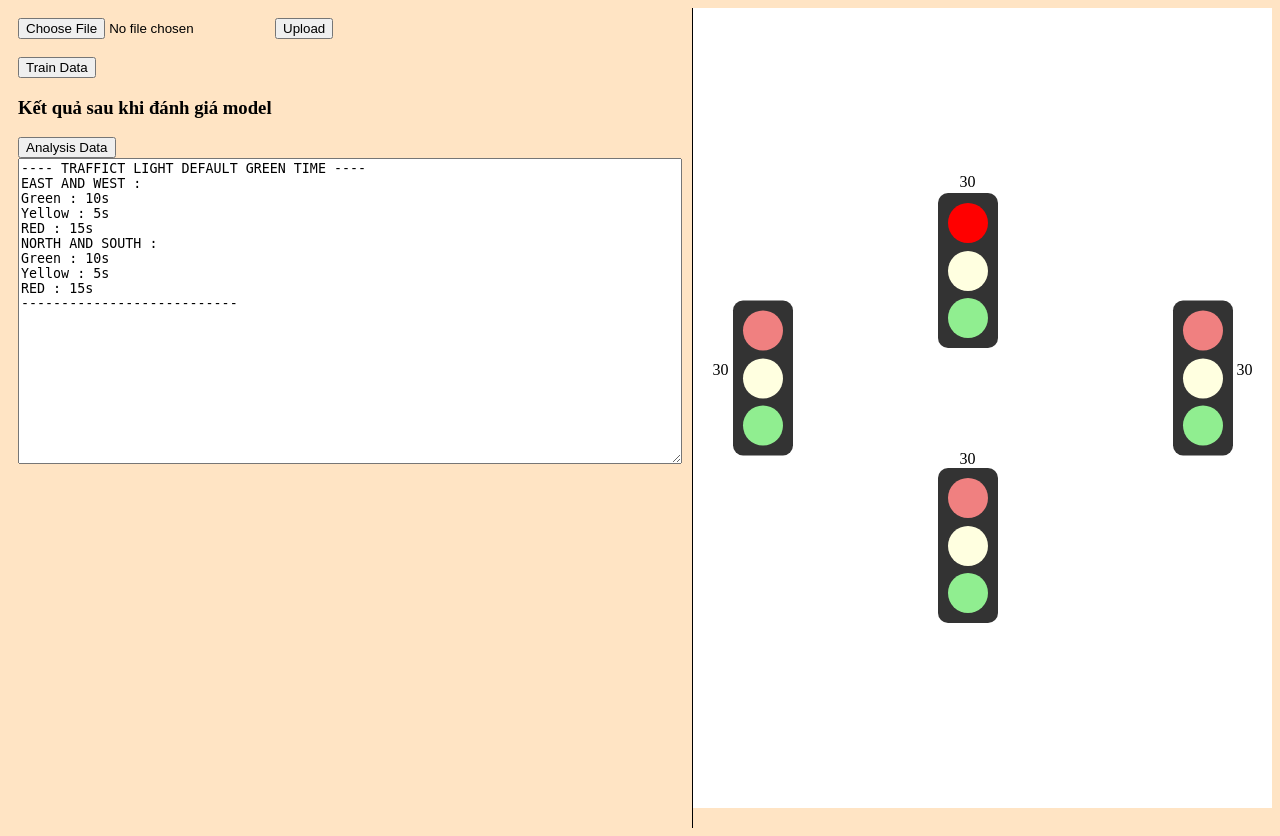
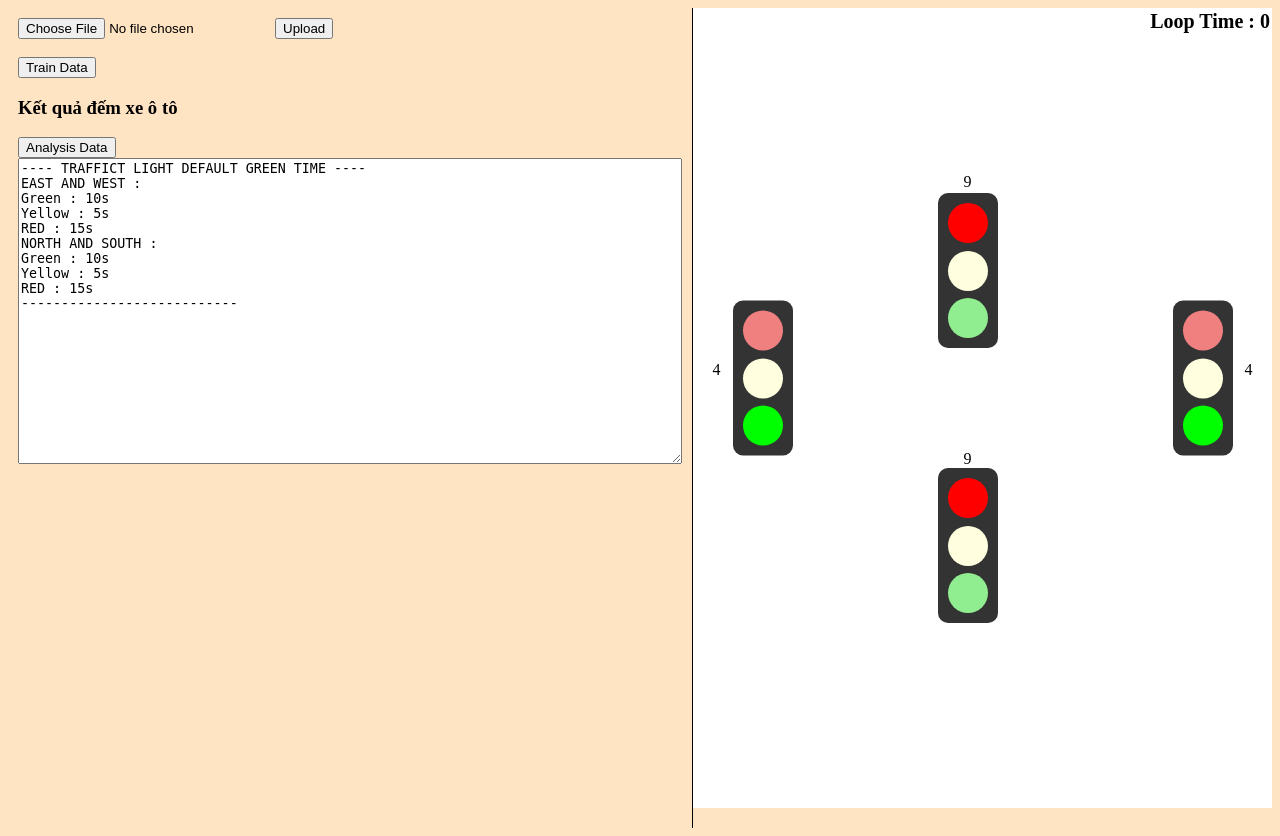
Before and after one commit to sonkun-game/traffict-light-control, a Flask app: page / in a window 1280 px wide. Run offline with Flask 3, Linux system fonts and the light colour scheme.

Commit message:
so many thing

```diff
--- a/app.py
+++ b/app.py
@@ -3,7 +3,6 @@
 import math
 from flask import Flask, render_template, request, redirect, url_for, send_from_directory
 from werkzeug.utils import secure_filename
-
 from lab import collect_data_by_train_model, readJsonFile
 
 app = Flask(__name__)
@@ -13,9 +12,9 @@
 app.config["RUNS_FOLDER"] = RUNS_FOLDER
 app.config['MAX_CONTENT_LENGTH'] = 16 * 1024 * 1024  # Max file size (16MB)
 
-# Ensure the upload folder exists
 os.makedirs(UPLOAD_FOLDER, exist_ok=True)
 
+# Upload traffic image
 @app.route('/upload', methods=['GET','POST'])
 def upload_file():
     if request.method == 'POST':
@@ -31,11 +30,12 @@
             return filename
     return render_template('index.html')
 
-# Route to serve images
+# Show uploaded image
 @app.route('/img/<filename>')
 def get_file(filename):
     return send_from_directory(app.config['UPLOAD_FOLDER'], filename)
 
+# Train model with uploaded image
 @app.route('/train/<filename>', methods=["POST"])
 def train_data(filename):
     delete_all_in_detect()
@@ -50,9 +50,9 @@
         result += num + " " + text + " <br>"
     return result
 
+# Analyze traffic data and show in web page
 @app.route('/analysis/<filename>',  methods=["POST"])
 def analy_data(filename):
-    saturation_flow = 1.584
     str = collect_data_by_train_model(filename)
     data = str.split(",")
     east = 0
@@ -65,38 +65,77 @@
         analysis_data = item.split(" ")
         num = int(analysis_data[0])
         if "intersection" in item :
-            intersection += num
+            print('Intersection : ')
+            intersection += calulate_green_time(item, num)
+            print('Intersection : ',intersection)
         if "east" in item :
-            east += num
+            print('East : ')
+            east += calulate_green_time(item, num)
+            print('East : ',east)
         if "north" in item:
-            north += num
+            print('North : ')
+            north += calulate_green_time(item, num)
+            print('North : ',north)
         if "west" in item:
-            west += num
+            print('West : ')
+            west += calulate_green_time(item, num)
+            print('West : ',west)
         if "south" in item:
-            south += num
-    total_east_west = east + west
-    total_south_north = south + north
+            print('South : ')
+            south += calulate_green_time(item, num)
+            print('South : ',south)
+        print('------------------')
+
+
+    if east > west:
+        total_east_west = east
+    else:
+        total_east_west = west
+
+    if north > south:
+        total_south_north = north
+    else:
+        total_south_north = south
 
     # Calculate east west green time
-    east_west_green =  math.ceil(total_east_west / saturation_flow) + (intersection * 2) # add 2 more seconds for intersection
+    east_west_green =  total_east_west + intersection
+
     if east_west_green < 10:
         east_west_green = 10
-    if east_west_green > 30:
-        east_west_green = 30
+    if east_west_green > 60:
+        east_west_green = 60
 
     # Calculate north south green time
-    norht_south_green = math.ceil(total_south_north / saturation_flow) + (intersection * 2) # add 2 more seconds for intersection
+    norht_south_green = total_south_north + intersection
     if norht_south_green < 10:
         norht_south_green = 10
-    if norht_south_green > 30:
-        norht_south_green = 30
+    if norht_south_green > 60:
+        norht_south_green = 60
 
-    print('------------------')
     print(east_west_green)
     print(norht_south_green)
-    return [east_west_green, norht_south_green]
+    return [east_west_green, norht_south_green, east, north, west, south]
 
-# Get runs image
+# Calculate green time base on traffic density
+def calulate_green_time(transport, num):
+    print('--- Calculate Green Time ---')
+    print('Transport : ' + transport)
+    print('Num : ' + str(num))
+
+    if 'intersection' in transport:
+        return num * 2
+    elif 'car' in transport:
+        return num * 2
+    elif 'bus' in transport:
+        return num * 4
+    elif 'long-truck' in transport:
+        return num * 5
+    elif 'pickup-truck' in transport:
+        return num * 3
+    return 0
+
+
+# Get trained image
 @app.route('/runs/<filename>')
 def get_result_image(filename):
     print('-- get_result_image --')
@@ -104,11 +143,12 @@
         filename = filename.replace("png", "jpg")
     return send_from_directory(app.config["RUNS_FOLDER"], filename)
 
+# Main page
 @app.route('/')
 def hello():
     return render_template('index.html', name=str)
 
-# Common function
+# Delete all trained images in training folder
 def delete_all_in_detect():
     folder_path = 'runs/detect'
     if os.path.exists(folder_path):
--- a/lab.py
+++ b/lab.py
@@ -3,7 +3,7 @@
 import json
 
 def collect_data_by_train_model(image_path):
-    model = YOLO('./best.pt')
+    model = YOLO('./best12_v3.pt')
     image_path = 'img/' + image_path
     result = model(image_path, save=True)[0]
 
--- a/templates/index.html
+++ b/templates/index.html
@@ -22,7 +22,7 @@
             <form id="train-form" enctype="multipart/form-data">
                 <button type="submit">Train Data</button>
             </form>
-            <h3>Kết quả sau khi đánh giá model</h3>
+            <h3>Kết quả đếm xe ô tô</h3>
             <p id="train-result"></p>
 
             <!-- Đánh giá mô hình -->
@@ -35,9 +35,13 @@
 
         <!-- right panel -->
         <div class="traffic-light-container ">
+
+            <div class="counter">
+                Loop Time : <span id="loop-time">0</span>
+            </div>
+
             <div class="intersection">
                 <!-- North -->
-
                 <div class="traffic-light north">
                     <span id="north" style="position: absolute; top: -20px">30</span>
                     <div id="north-red" class="light red"></div>
@@ -118,11 +122,14 @@
         // north-south and east-west
         var traffic_round = ""
 
+        var loopTime = document.getElementById("loop-time");
+        var loop_time = 0;
+
         async function turn_on_light(direct, color) {
-            let url = apiUrl + direct + "/" + color;
-            await fetch(url, {
-                    method: 'POST',
-                }).then(response => response.text())
+            // let url = apiUrl + direct + "/" + color;
+            // await fetch(url, {
+            //         method: 'POST',
+            //     }).then(response => response.text())
         }
 
         async function turn_on_green(direct) {
@@ -289,7 +296,7 @@
             logBox.value += "--------------------------- \n"
             logBox.scrollTop = logBox.scrollHeight;
             // Run the traffic light
-            var loop_time = 0;
+
             var intervalTime = 0;
             while(loop_time < 10) {
                 console.log("start : ", loop_time)
@@ -299,6 +306,7 @@
                 loop_time++;
                 logBox.value += `Traffic Light Loop #${loop_time} \n`;
                 logBox.scrollTop = logBox.scrollHeight;
+                loopTime.innerHTML = loop_time;
             }
         }
 
@@ -319,6 +327,11 @@
                         console.log(message)
                         east_west_green = message[0];
                         north_south_green = message[1];
+                        r_east = message[2];
+                        r_north = message[3];
+                        r_west = message[4];
+                        r_south = message[5];
+
                         logBox.value += "---- UPDATE TRAFFIC LIGHT BY TRAIN MODEL ---- \n"
                         logBox.value += "EAST AND WEST : \n";
                         logBox.value += "Green : " + east_west_green + "s \n";
@@ -328,6 +341,7 @@
                         logBox.value += "Green : " + north_south_green + "s \n"
                         logBox.value += "Yellow : " + default_yellow + "s \n";
                         logBox.value += "RED : " + (north_south_green + default_yellow) + "s \n";
+                        logBox.value += "The new signal will be start in loop " + (loop_time + 1) + " \n"
                         logBox.value += "--------------------------- \n"
                         logBox.scrollTop = logBox.scrollHeight;
                     })
@@ -395,6 +409,13 @@
     </script>
 
     <style>
+        .counter {
+            position: absolute;
+            top: 10px;
+            right: 10px;
+            font-size: 20px;
+            font-weight: bold;
+        }
         .traffic-light-container {
             display: flex;
             justify-content: center;
```
Also changed, not shown: img/Screenshot_2025-06-01_172032.png (added), img/test.png (deleted), img/test_3.png (added), img/test_4.png (added), runs/detect/predict/Screenshot_2025-06-01_172032.jpg (added), runs/detect/predict/test.jpg (deleted), runs/detect/predict2/Screenshot_2025-06-01_172032.jpg (added), runs/detect/predict2/test.jpg (deleted), templates/map.jpg (added), 3 other files.
